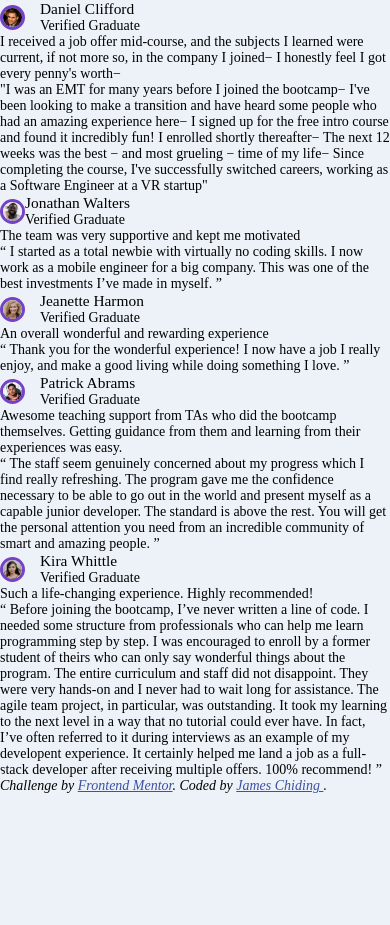
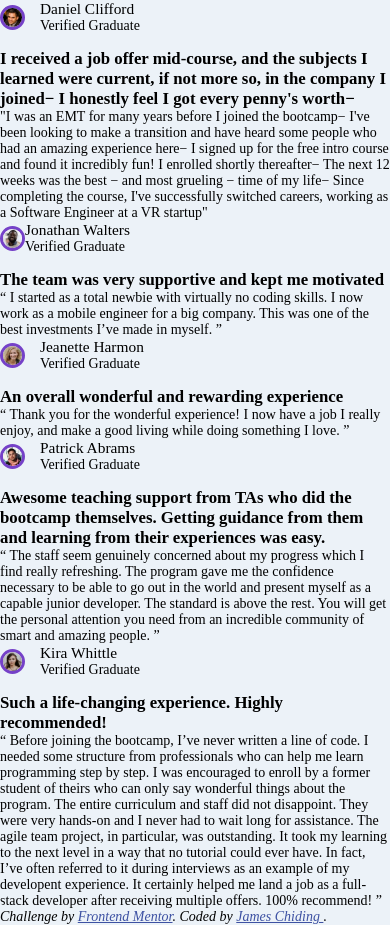
Before and after one commit to Wandiya/testimonials-grid-section-main, a plain HTML site: page index.html in a window 390 px wide. Before the commit the page ends 844 px from the top, so only its background shows below. Drawn offline with Linux system fonts and the light colour scheme.

Commit message:
add Basic Markup and Styles(mobile)

```diff
--- a/index.css
+++ b/index.css
@@ -66,6 +66,12 @@ title {
     font-size: 0.9rem;
 }
 
+.bigger-text {
+    font-weight: 600;
+    margin-top: 15px;
+    font-size: 1.2rem;
+}
+
 .attribution a {
     color: hsl(228, 45%, 44%);
 }
```
